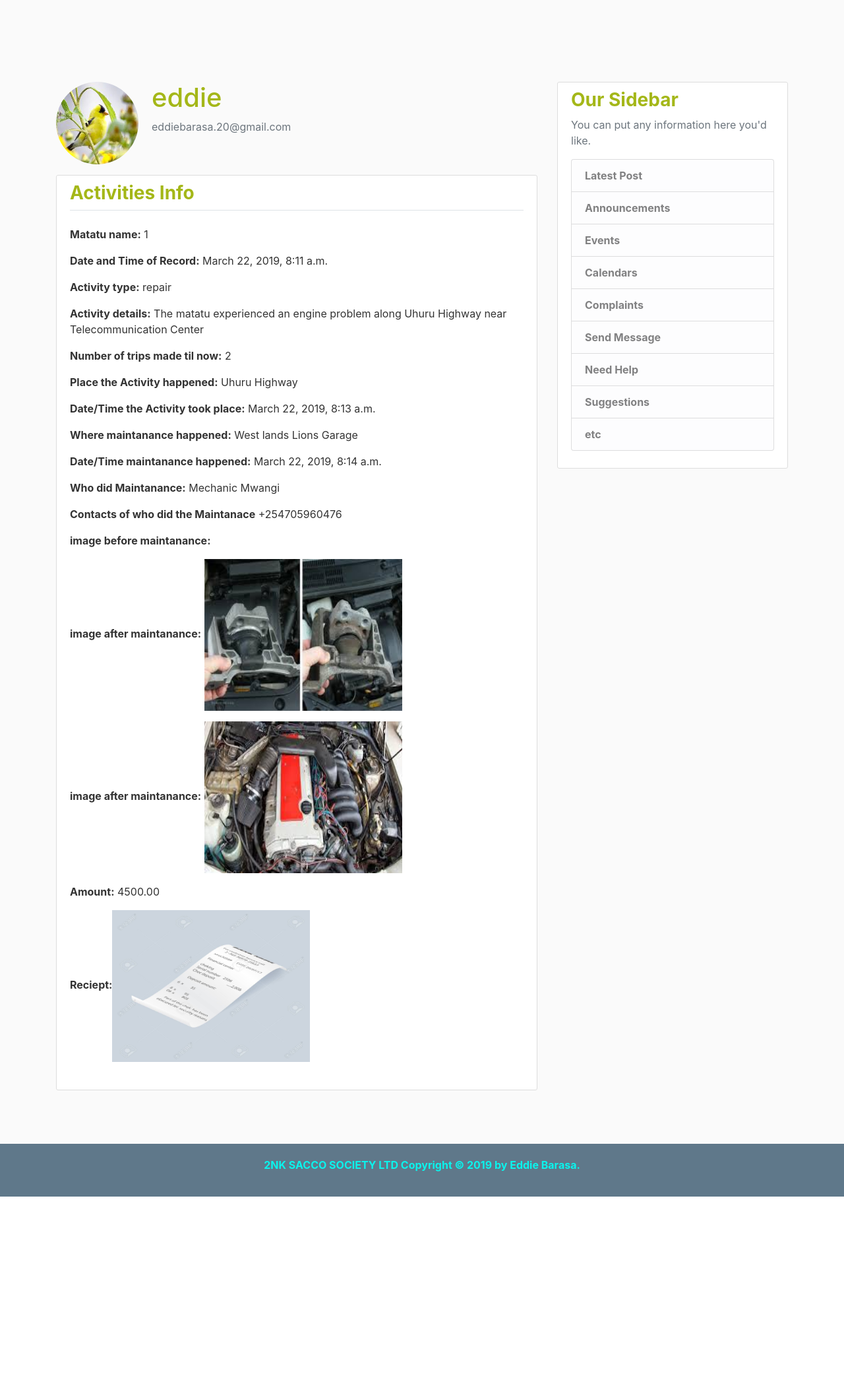
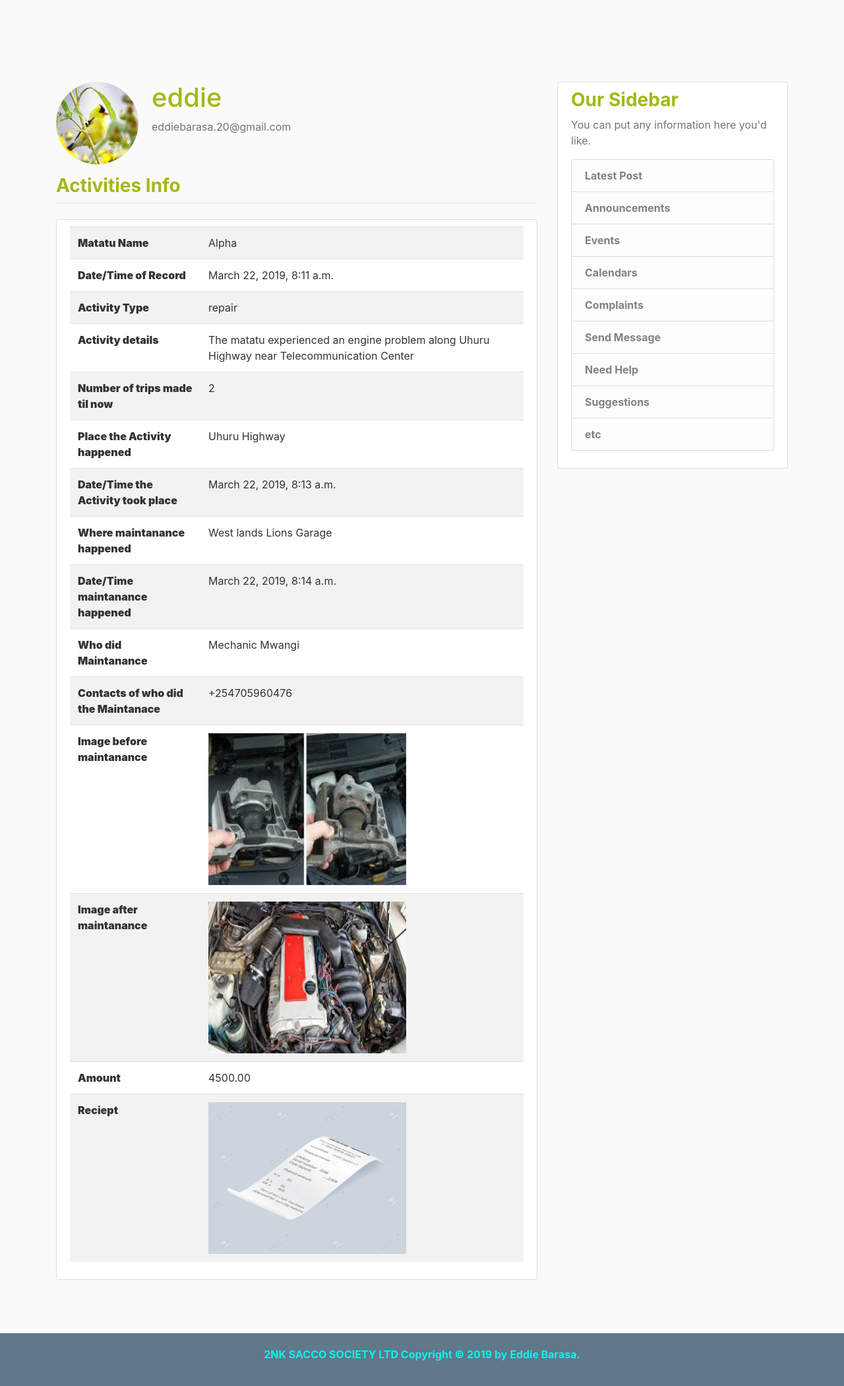
Before and after one commit to ebarasa/matatu_sacco, a Django app: page /activity/ in a window 1280 px wide. Shown: the part 56-2156 px from the top of the page at 66% size. Before the commit the page ends 1869 px from the top, so only its background shows below. Run offline with Django 3.2, Linux system fonts and the light colour scheme; a user stored in the database is signed in; data comes from the database, SQL or seed files in the repository; both versions use the stored data as it was after the commit; some libraries are stand-ins or nearby versions.

Commit message:
new changes

```diff
--- a/users/models.py
+++ b/users/models.py
@@ -38,7 +38,7 @@ class Owner(models.Model):
 class Matatu(models.Model):
 	owner = models.ForeignKey(Owner, on_delete=models.CASCADE)
 	name = models.CharField(max_length=100)
-	reg_number = models.IntegerField()
+	reg_number = models.CharField(max_length=50)
 	reg_year = models.DateTimeField()
 	make_and_mode =models.CharField(max_length=100)
 	number_of_seats = models.IntegerField(null=True)
--- a/users/templates/users/activity.html
+++ b/users/templates/users/activity.html
@@ -13,28 +13,69 @@
 		    </div>
 		 </div>
 
+		 <legend class="border-bottom mb-4"><h3><b>Activities Info</b></h3></legend>
 		<div class="content-section">
-		  <form method="POST" enctype="multipart/form-data">
-				{% csrf_token %}
-				<fieldset class="form-group">
-					<legend class="border-bottom mb-4"><h3><b>Activities Info</b></h3></legend>
-					<p><b>Matatu name:</b> {{ activity_log.matatu_id }} </p>
-					<p><b>Date and Time of Record:</b> {{ activity_log.Date_Time_of_record }}</p>
-					<p><b>Activity type:</b> {{ activity_log.Activity_log_type}}</p>
-					<p><b>Activity details:</b> {{ activity_log.Activity_log_details}}</p>
-					<p><b>Number of trips made til now:</b> {{ activity_log.number_of_trips_made_until_now}}</p>
-					<p><b>Place the Activity happened:</b> {{ activity_log.Place_the_Activity_happened}}</p>
-					<p><b>Date/Time the Activity took place:</b> {{ activity_log.Date_and_Time_the_Activity_took_place}}</p>
-					<p><b>Where maintanance happened:</b> {{ activity_log.Where_maintanance_happened}}</p>
-					<p><b>Date/Time maintanance happened:</b> {{ activity_log.Date_Time_maintanance_happened}}</p>
-					<p><b>Who did Maintanance:</b> {{ activity_log.Who_did_Maintanance}}</p>
-					<p><b>Contacts of who did the Maintanace</b> {{ activity_log.contacts_of_who_did_the_repair}}</p>
-					<p><b>image before maintanance:</b><p><b>image after maintanance:</b> <img src="{{ activity_log.image_before_maintanance.url }}" class="img-rounded" width="300" height="230"></p>
-					<p><b>image after maintanance:</b> <img src="{{ activity_log.image_after_maintanance.url }}" class="img-rounded" width="300" height="230"></p>
-					<p><b>Amount:</b> {{ activity_log.amount}}</p>
-					<p><b>Reciept:</b><img src="{{ activity_log.reciept.url }}" class="img-rounded" width="300" height="230"></p>
-				</fieldset>
-			</form>
+		  	<table class="table table-striped">
+		  		<tr>
+		  			<th><b>Matatu Name</b></th>
+		  			<td> {{ activity_log.matatu }} </td>
+		  		</tr>
+		  		<tr>
+		  			<th><b>Date/Time of Record</b></th>
+		  			<td>{{ activity_log.Date_Time_of_record }}</td>
+		  		</tr>
+		  		<tr>
+		  			<th><b>Activity Type</b></th>
+		  			<td>{{ activity_log.Activity_log_type }}</td>
+		  		</tr>
+		  		<tr>
+		  			<th><b>Activity details</b></th>
+		  			<td> {{ activity_log.Activity_log_details}} </td>
+		  		</tr>
+		  		<tr>
+		  			<th><b>Number of trips made til now</b></th>
+		  			<td>{{ activity_log.number_of_trips_made_until_now}}</td>
+		  		</tr>
+		  		<tr>
+		  			<th><b>Place the Activity happened</b></th>
+		  			<td>{{ activity_log.Place_the_Activity_happened}}</td>
+				</tr>
+				<tr>
+					<th><b>Date/Time the Activity took place</b></th>
+					<td>{{ activity_log.Date_and_Time_the_Activity_took_place}}</td>
+				</tr>
+				<tr>
+					<th><b>Where maintanance happened</b></th>
+					<td>{{ activity_log.Where_maintanance_happened}}</td>
+				</tr>
+				<tr>
+					<th><b>Date/Time maintanance happened</b></th>
+					<td>{{ activity_log.Date_Time_maintanance_happened}}</td>
+				</tr>
+				<tr>
+					<th><b>Who did Maintanance</b></th>
+					<td>{{ activity_log.Who_did_Maintanance}}</td>
+				</tr>
+				<tr>
+					<th><b>Contacts of who did the Maintanace</b></th>
+					<td>{{ activity_log.contacts_of_who_did_the_repair }}</td>
+				</tr>
+				<tr>
+					<th><b>Image before maintanance</b></th>
+					<td><img src="{{ activity_log.image_before_maintanance.url }}" class="img-rounded" width="300" height="230"></td>
+				</tr>
+				<tr>
+					<th><b>Image after maintanance</b></th>
+					<td><img src="{{ activity_log.image_after_maintanance.url }}" class="img-rounded" width="300" height="230"></td>
+				</tr>
+				<tr>
+					<th><b>Amount</b></th>
+					<td>{{ activity_log.amount}}</td>
+				</tr>
+				<tr>
+					<th><b>Reciept</b></th>
+					<td><img src="{{ activity_log.reciept.url }}" class="img-rounded" width="300" height="230"></td>
+			</table>
 		</div>
 
 	{% endfor %}
```
Also changed, not shown: db.sqlite3, users/migrations/0019_auto_20190325_2205.py (added).
